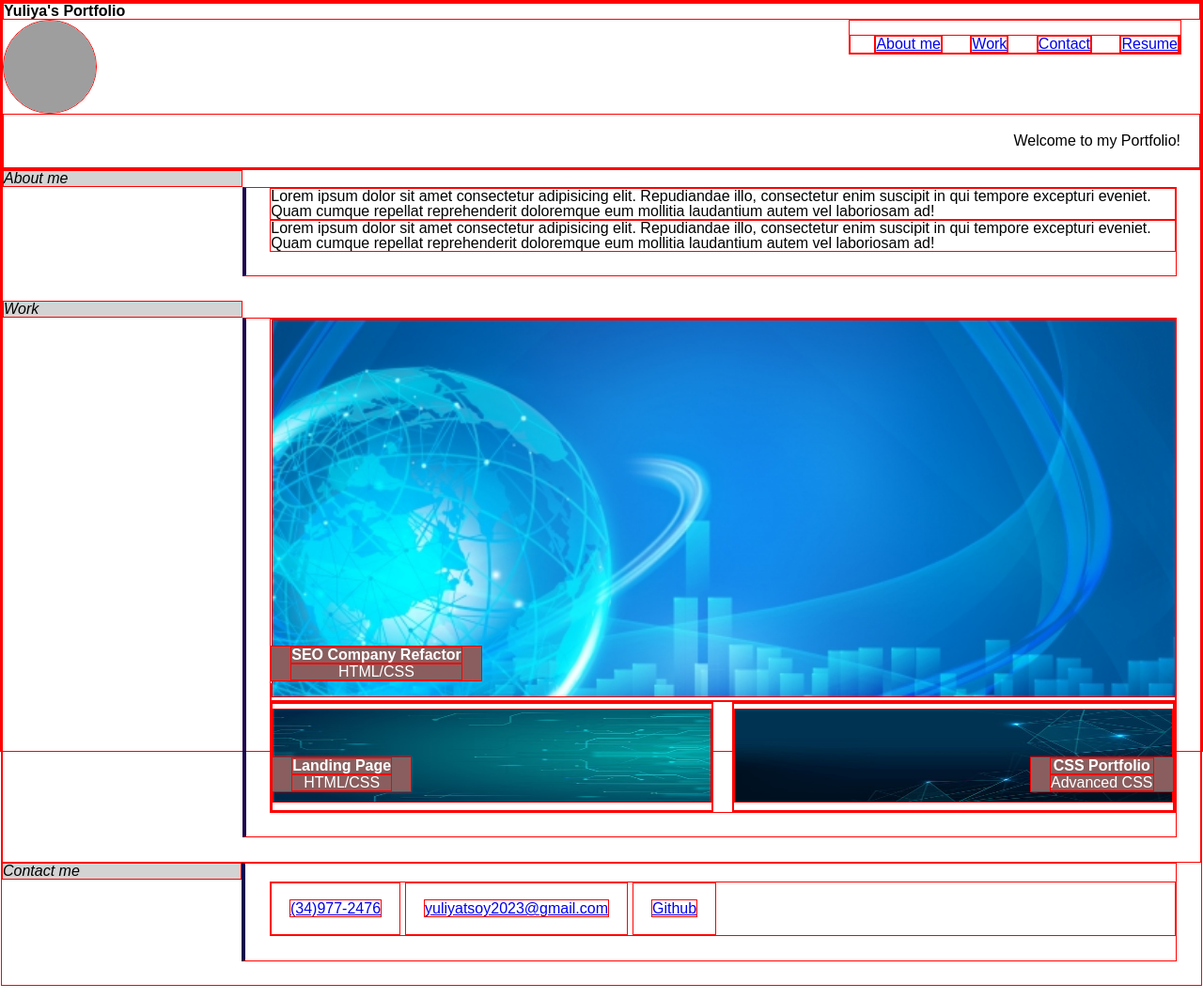
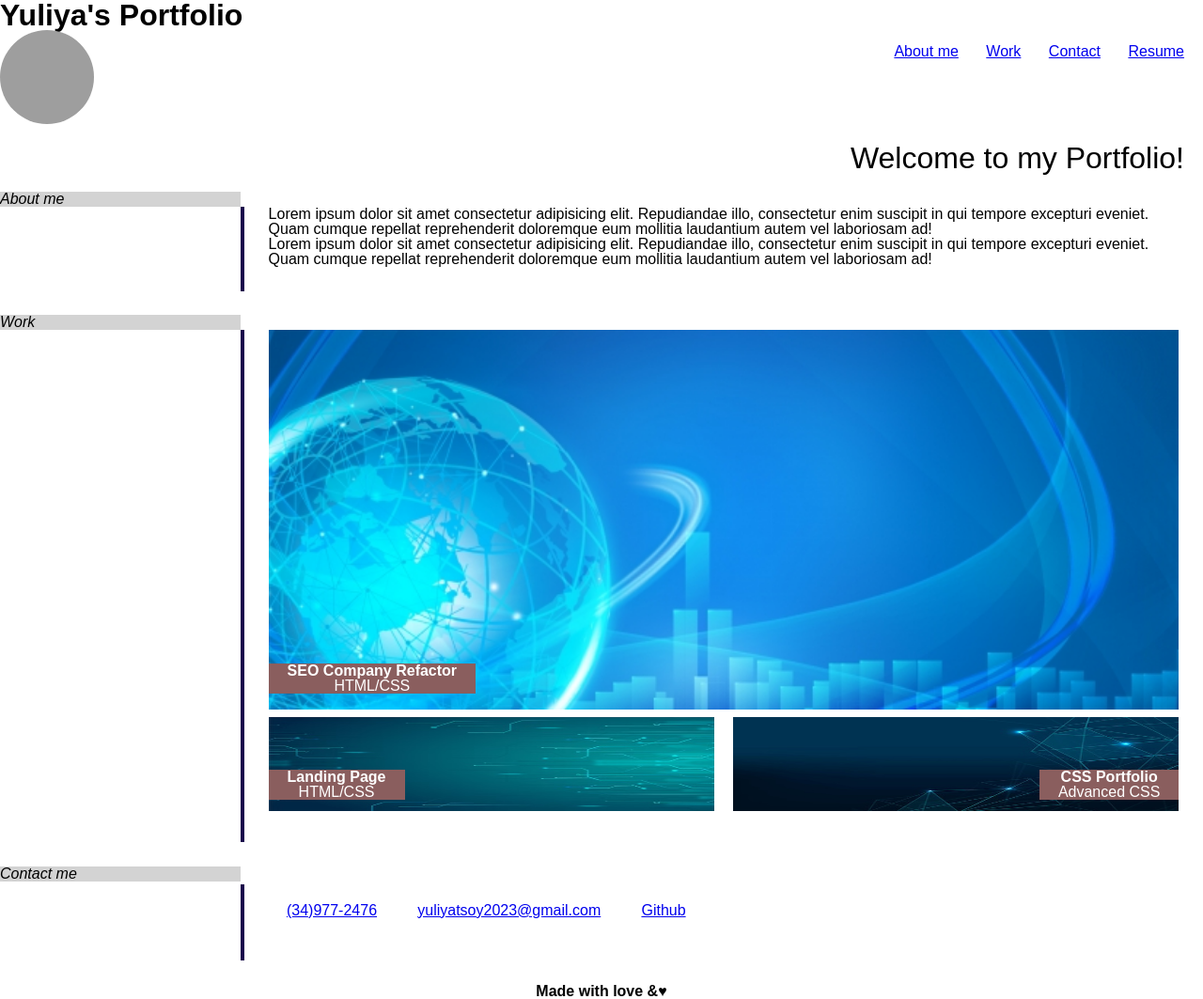
Before and after one commit to YuliyaTsoy/css-portfolio, a plain HTML site: page index.html in a window 1280 px wide. Shown: the whole page at 94% size. Drawn offline with Linux system fonts and the light colour scheme; grey boxes are pictures that could not be loaded.

```diff
--- a/assets/css/style.css
+++ b/assets/css/style.css
@@ -1,7 +1,7 @@
 /* START: Global Styles */
 * {
   box-sizing: border-box;
-  border: 1px solid red;
+
 }
 /* END: Global Styles */
 
@@ -13,9 +13,12 @@
 /* Forces elements to the next line if they don't fit */
 flex-wrap: wrap;
 }
+h1, .cool-title {font-size: 2rem} /*font size for the heading*/
 
 /*START:styling navigation bar*/
 nav {
+    display: flex;
+    flex-wrap: wrap;
   padding-top: 15px;
   margin-right: 20px;
   float: right;
@@ -24,8 +27,8 @@
   display: inline-block;
   margin-left: 25px;
 }
-@media screen and (min-width:350px){
-    .navigation ul li {
+@media screen and (max-width:768px){
+    nav {
     flex-direction: column;
     }
     }
@@ -92,6 +95,7 @@
 /*Styles for Contact section End*/
 
 /*Styles for images Start*/
+
 
  .portfolio img#refactor {
     height: 100%;
@@ -202,8 +206,14 @@
   /* Smooth Scrolling End */
 
 /* adding media query to contacts */
-@media screen and (min-width:350px){
+@media screen and (max-width:768px){
 .contacts ul li {
 flex-direction: column;
 }
 }
+
+/* styles footer */
+h3 {
+    font-size: medium;
+    text-align: center;
+}
--- a/index.html
+++ b/index.html
@@ -34,9 +34,11 @@
 </section>
 <aside>Work</aside>
 <section id="portfolio">
+
     <div class="container">
-    <a href=" https://yuliyatsoy.github.io/seo-company-refactor/"> <img id="refactor" src="./assets/images/refactor.jpg" alt="Refactor Image" style="width:100%"></a>
+    <a href=" https://yuliyatsoy.github.io/seo-company-refactor/">  <img id="refactor" src="./assets/images/refactor.jpg" alt="Refactor Image" style="width:100%"></a>
     <div class="text-block">
+
     <h2>SEO Company Refactor</h2>
 <p>HTML/CSS</p></div>
 </div>
@@ -66,7 +68,8 @@
         <li><a id="email" href="yuliyatsoy2023@gmail.com">yuliyatsoy2023@gmail.com</a></li>
         <li><a id="github" href="#">Github</a></li>
     </section>
-
+<footer><h3>Made with love &&hearts;</h3>
+</footer>
 
 </body>
 </html>
```
Also changed, not shown: 2 other files.
